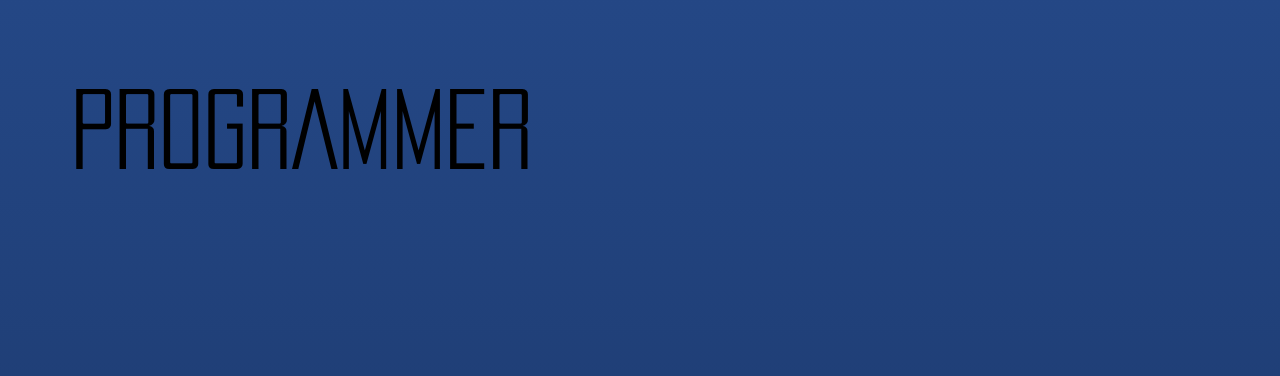
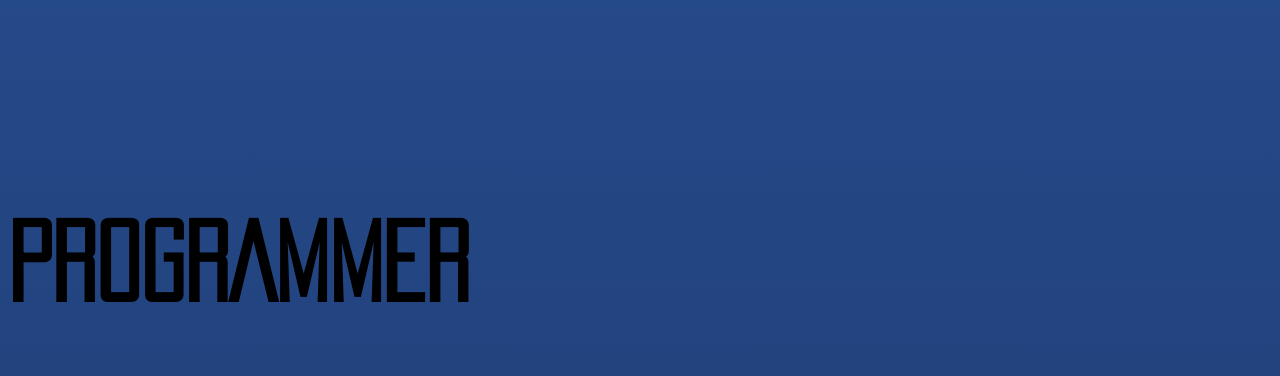
Before and after one commit to Aortegi02/Porfolio, a plain HTML site: page index.html in a window 1280 px wide. Shown: the part 511-887 px from the top of the page. Drawn offline with Linux system fonts and the light colour scheme.

Commit message:
Update1.1.4

```diff
--- a/Index_Style.css
+++ b/Index_Style.css
@@ -39,7 +39,7 @@
         padding-bottom: 75px;
     }
 
-    .textoEspecial{
+    h6{
         font-family:'Pacific';
         text-align: center;
         font-size:100px;
--- a/index.html
+++ b/index.html
@@ -27,7 +27,7 @@
         </section>
 
         <section class="inicio">
-            <p class="textoEspecial">PROGRAMMER</p>
+            <h6 class="textoEspecial">PROGRAMMER</h6>
         </section>
 
         <footer>
```
